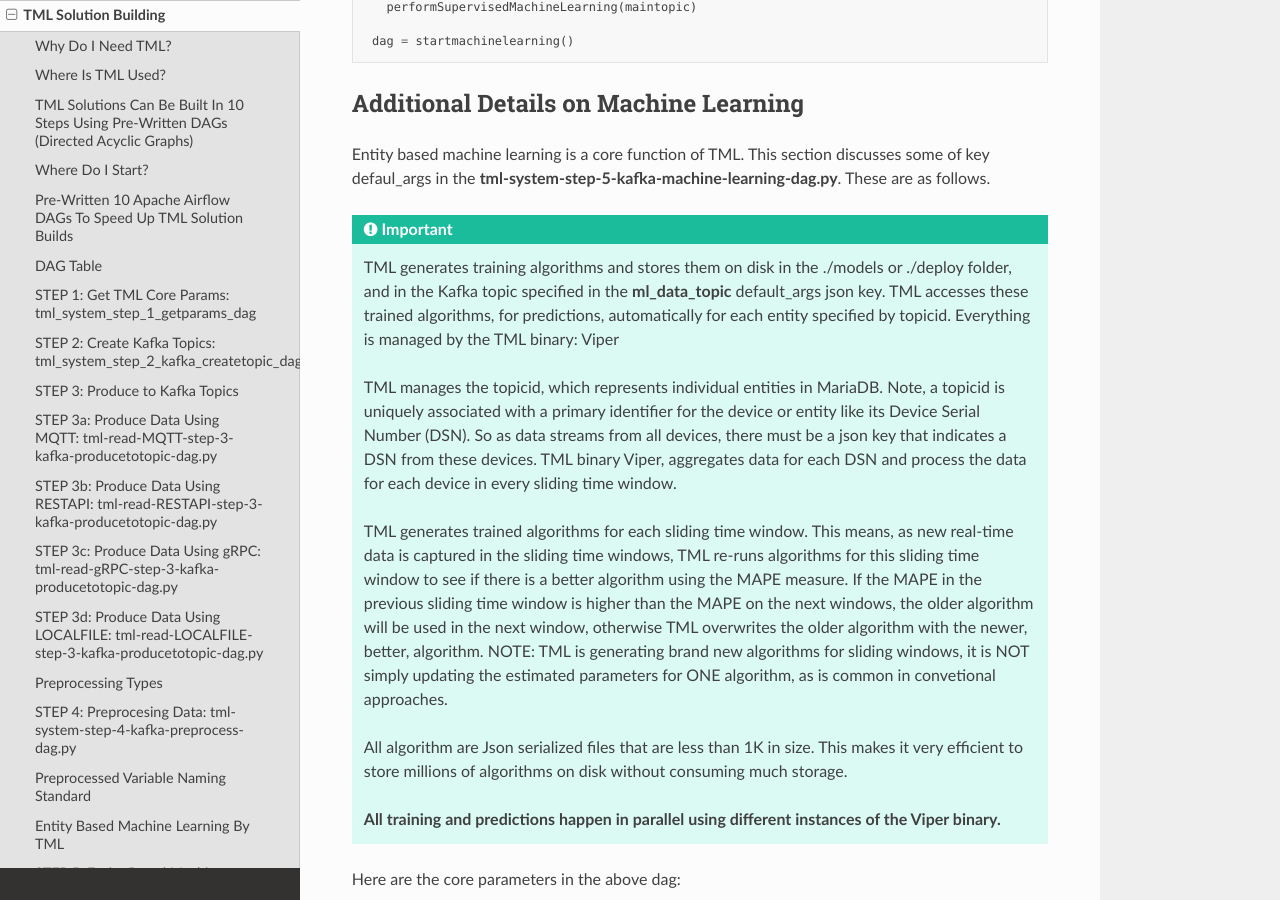
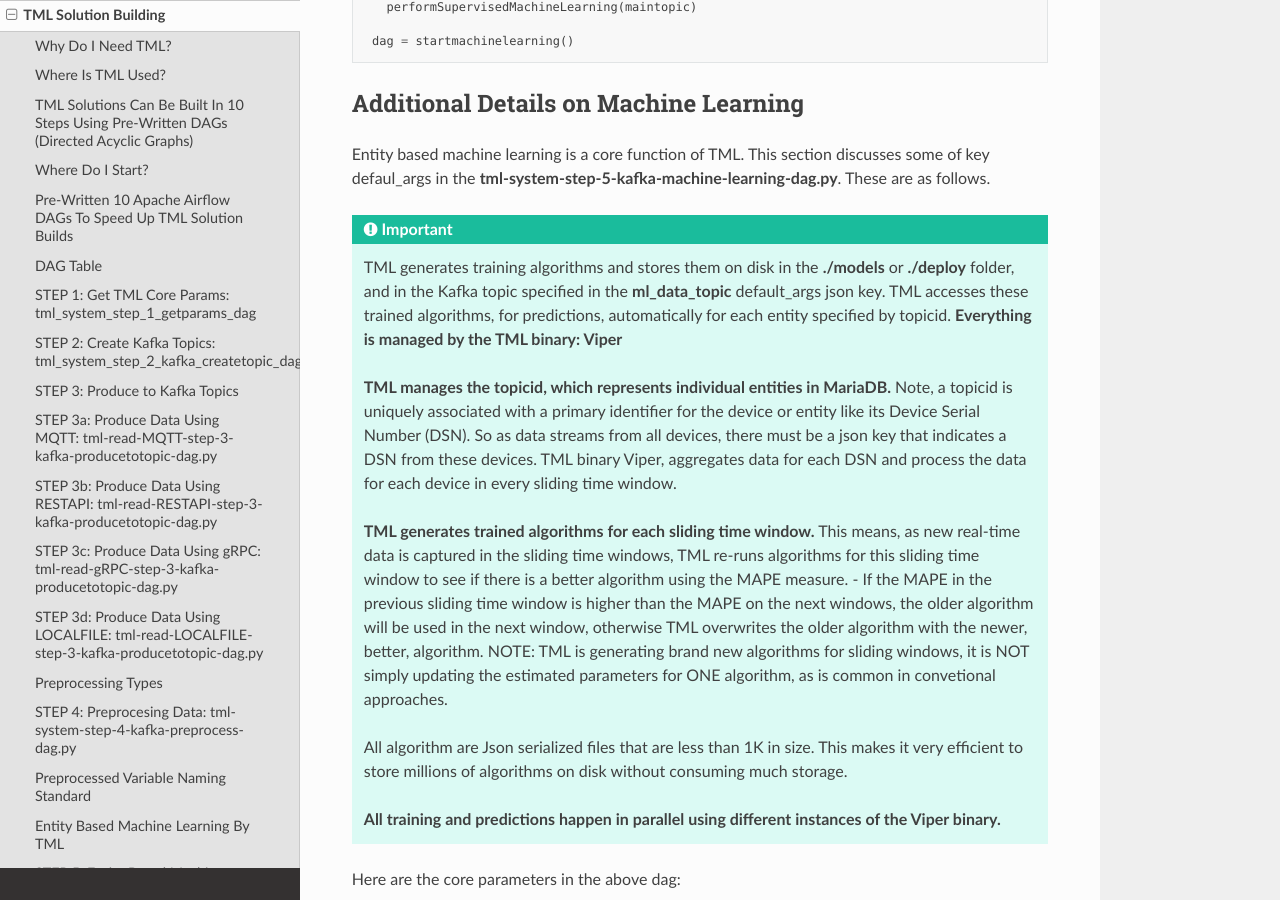
Before and after one commit to smaurice101/readthedocs, a Sphinx documentation site: the page built from docs/source/tmlbuilds.rst, in a window 1280 px wide and 900 px high, scrolled down 21667 px. Built offline with Sphinx 7.4.7 and the Read the Docs theme 2.0.0, drawn with Linux system fonts in a browser that asks for light colours.

```diff
--- a/docs/source/tmlbuilds.rst
+++ b/docs/source/tmlbuilds.rst
@@ -1232,16 +1232,17 @@ Additional Details on Machine Learning
 Entity based machine learning is a core function of TML.  This section discusses some of key defaul_args in the **tml-system-step-5-kafka-machine-learning-dag.py**.  These are as follows.
 
 .. important::
-   TML generates training algorithms and stores them on disk in the ./models or ./deploy folder, and in the Kafka topic specified in the **ml_data_topic**
-   default_args json key.  TML accesses these trained algorithms, for predictions, automatically for each entity specified by topicid.  Everything is managed by
-   the TML binary: Viper
+   TML generates training algorithms and stores them on disk in the **./models** or **./deploy** folder, and in the Kafka topic specified in the
+   **ml_data_topic** default_args json key.  TML accesses these trained algorithms, for predictions, automatically for each entity specified by topicid.
+   **Everything is managed by the TML binary: Viper**
 
-   TML manages the topicid, which represents individual entities in MariaDB.  Note, a topicid is uniquely associated with a primary identifier for the device or
-   entity like its Device Serial Number (DSN).  So as data streams from all devices, there must be a json key that indicates a DSN from these devices.  TML
+   **TML manages the topicid, which represents individual entities in MariaDB.**  Note, a topicid is uniquely associated with a primary identifier for the device
+   or entity like its Device Serial Number (DSN).  So as data streams from all devices, there must be a json key that indicates a DSN from these devices.  TML
    binary Viper, aggregates data for each DSN and process the data for each device in every sliding time window.
 
-   TML generates trained algorithms for each sliding time window.  This means, as new real-time data is captured in the sliding time windows, TML re-runs
-   algorithms for this sliding time window to see if there is a better algorithm using the MAPE measure.  If the MAPE in the previous sliding time window is
+   **TML generates trained algorithms for each sliding time window.**  This means, as new real-time data is captured in the sliding time windows, TML re-runs
+   algorithms for this sliding time window to see if there is a better algorithm using the MAPE measure.
+   - If the MAPE in the previous sliding time window is
    higher than the MAPE on the next windows, the older algorithm will be used in the next window, otherwise TML overwrites the older algorithm with the newer,
    better, algorithm.  NOTE: TML is generating brand new algorithms for sliding windows, it is NOT simply updating the estimated parameters for ONE algorithm, as
    is common in convetional approaches.
```
